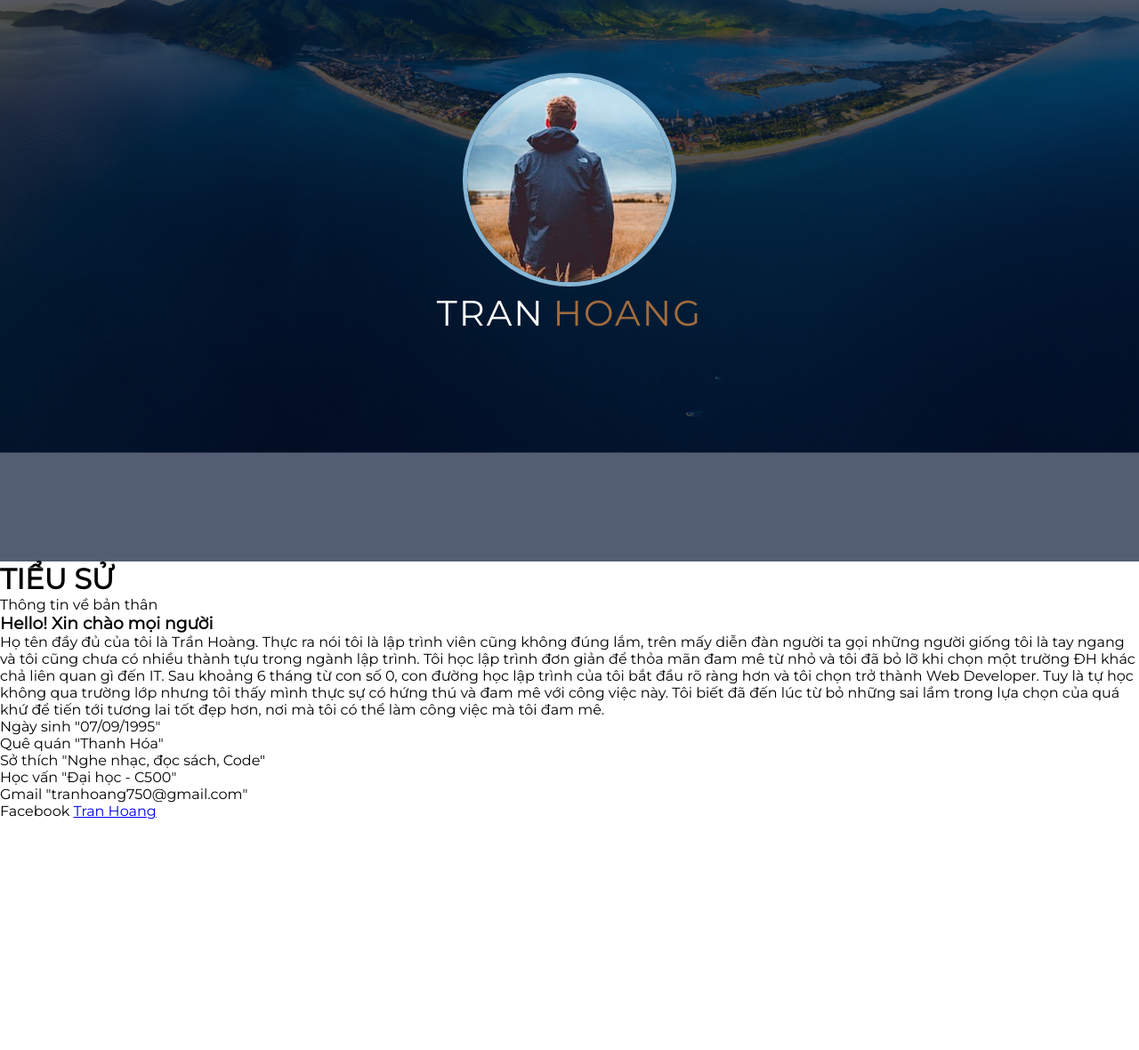
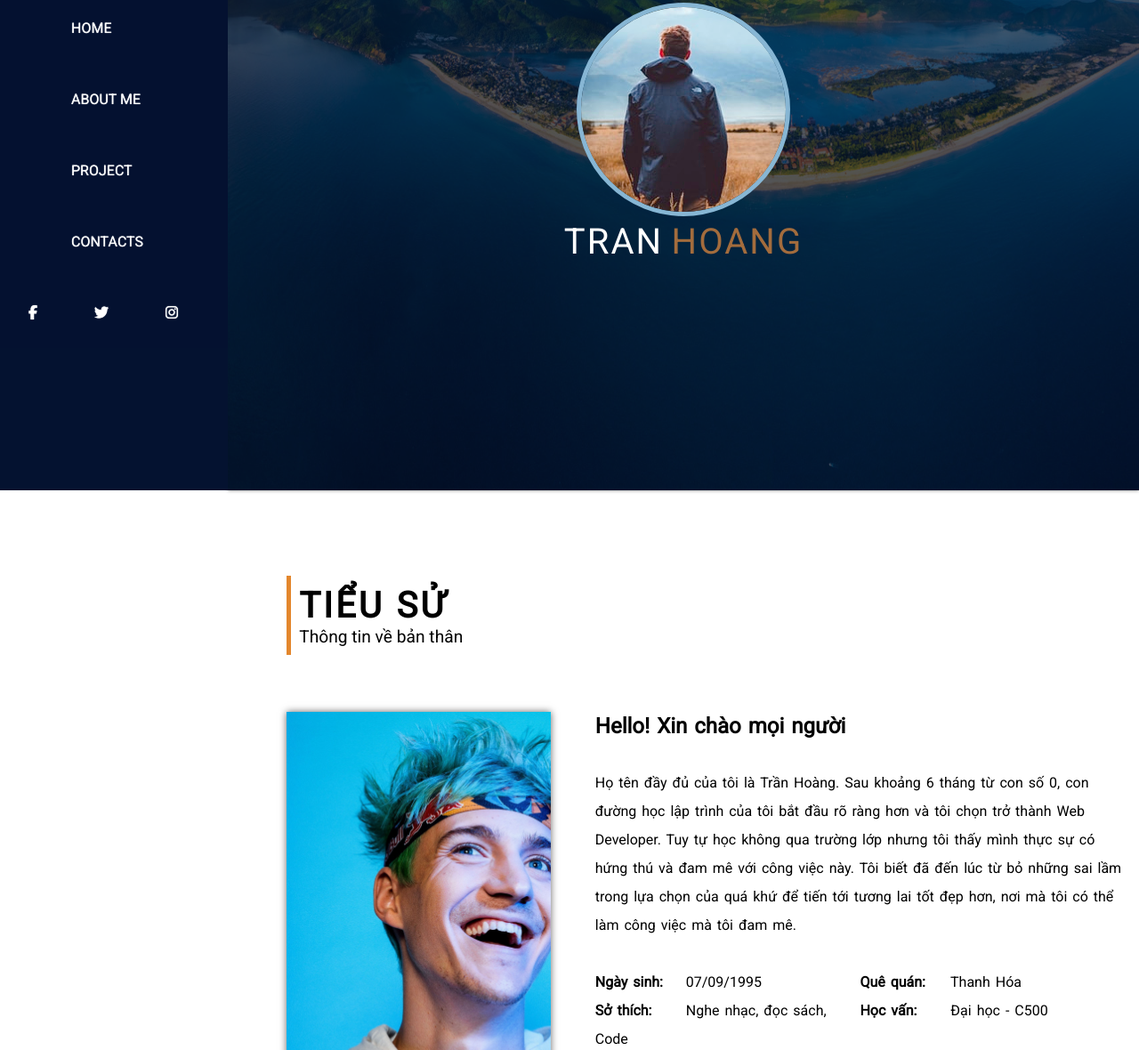
Before and after one commit to tranhoang-C5/first-web, a plain HTML site: page index.html in a window 1280 px wide. Shown: the part 249-1429 px from the top of the page at 89% size. Before the commit the page ends 1170 px from the top, so only its background shows below. Drawn offline with Linux system fonts and the light colour scheme.

Commit message:
xong phan about me, hoc responsive cac component da code

```diff
--- a/index.html
+++ b/index.html
@@ -9,10 +9,11 @@
     <script src="https://kit.fontawesome.com/371cf8a2ca.js" crossorigin="anonymous"></script>
 </head>
 <body>
-    <div id="container">
-    <!--header -->
     <div class="nav-container">
+        <div class="logo">
             <a href="#">TH</a>
+        </div>
+
         <div class="humberger">
             <div class="bar1"></div>
             <div class="bar2"></div>
@@ -30,6 +31,8 @@
             </li>
         </ul>
     </div>
+    <div id="container">
+    <!--header -->
         <!--HEADER -CONTENT-->
         <div class="header-hero">
             <div class="header-background">
@@ -54,7 +57,7 @@
         </div>
         <!--END-HEADER -CONTENT-->
         <!--end header-->
-    </div>
+
 
     <!--ABOUT ME-->
 
@@ -71,84 +74,66 @@
                     <h3 class="slogan">
                         Hello! Xin chào mọi người
                     </h3>
-                <p>Họ tên đầy đủ của tôi là Trần Hoàng. Thực ra nói tôi là lập trình viên cũng không đúng lắm, trên mấy diễn đàn
-                    người ta gọi những người giống tôi là tay ngang và tôi cũng chưa có nhiều thành tựu trong ngành lập trình.
-                    Tôi học lập trình đơn giản để thỏa mãn đam mê từ nhỏ và tôi đã bỏ lỡ khi chọn một trường ĐH khác chả liên quan
-                    gì đến IT. Sau khoảng 6 tháng từ con số 0, con đường học lập trình của tôi bắt đầu rõ ràng hơn và tôi chọn trở
-                    thành Web Developer. Tuy là tự học không qua trường lớp nhưng tôi thấy mình thực sự có hứng thú và đam mê với công
+                    <p>Họ tên đầy đủ của tôi là Trần Hoàng. Sau khoảng 6 tháng từ con số 0, con đường học lập trình của tôi bắt đầu rõ ràng hơn và tôi chọn trở
+                        thành Web Developer. Tuy tự học không qua trường lớp nhưng tôi thấy mình thực sự có hứng thú và đam mê với công
                         việc này. Tôi biết đã đến lúc từ bỏ những sai lầm trong lựa chọn của quá khứ để tiến tới tương lai tốt đẹp hơn,
                         nơi mà tôi có thể làm công việc mà tôi đam mê.
                     </p>
                     <ul>
                         <li>
                             <span>
-                            <label>Ngày sinh</label>
-                            "07/09/1995"
+                                <label>Ngày sinh:</label>
+                                07/09/1995
                             </span>
                         </li>
                         <li>
                             <span>
-                            <label>Quê quán</label>
-                            "Thanh Hóa"
+                                <label>Quê quán:</label>
+                                Thanh Hóa
                             </span>
                         </li>
                         <li>
                             <span>
-                            <label>Sở thích</label>
-                            "Nghe nhạc, đọc sách, Code"
+                                <label>Sở thích:</label>
+                                Nghe nhạc, đọc sách, Code
                             </span>
                         </li>
                         <li>
                             <span>
-                            <label>Học vấn</label>
-                            "Đại học - C500"
+                                <label>Học vấn:</label>
+                                Đại học - C500
                             </span>
                         </li>
                         <li>
                             <span>
-                            <label>Gmail</label>
-                            "tranhoang750@gmail.com"
+                                <label>Gmail:</label>
+                                tranhoang750@gmail.com
                             </span>
                         </li>
                         <li>
                             <span>
-                            <label>Facebook</label>
+                                <label>Facebook:</label>
                                 <a href="https://www.facebook.com/tranhoang95">Tran Hoang</a>
                             </span>
                         </li>
                         <li>
                             <span>
-                            <label></label>
-
+                                <label>Phone:</label>
+                                0359365873
                             </span>
                         </li>
                         <li>
                             <span>
-                            <label></label>
-
-                        </span>
-                    </li>
-                    <li>
-                        <span>
-                            <label></label>
-
-                        </span>
-                    </li>
-                    <li>
-                        <span>
-                            <label></label>
-
+                                <label>Website:</label>
+                                <a href="#">www.myweb.com</a>
                             </span>
                         </li>
                     </ul>
                 </div>
             </div>
-
-
-
+        </div>
 
     </div>
-
 
 
 
--- a/main.js
+++ b/main.js
@@ -36,7 +36,6 @@ function changeBackground(background){
             background[i+1].style.transform = "scale(1)";
             i++;
         }
-        console.log('done');
     },7000)
 }
 changeBackground(topBackground)
--- a/style.css
+++ b/style.css
@@ -1,11 +1,11 @@
-@import url(https://fonts.googleapis.com/css?family=Montserrat&display=swap);
+@import url(https://fonts.googleapis.com/css?family=Roboto:400&display=swap);
 
 *{
     margin:0;
     padding:0;
     box-sizing: border-box;
     list-style-type: none;
-    font-family: 'Montserrat', sans-serif;
+    font-family: 'Roboto', sans-serif;
 }
 
 .nav-container{ /*topnav style*/
@@ -16,7 +16,9 @@
     display: flex;
     justify-content: space-between;
     align-items: center;
-    position: relative;
+    position: fixed;
+    top:0;
+    z-index: 9999;
 }
 
 .nav-container a{     /*logo style*/
@@ -96,6 +98,64 @@
 }
 /*end dropdown*/
 
+/*responsive nav*/
+@media only screen and (min-width: 1024px){
+
+    .nav-container{
+        flex-direction: column;
+        position: fixed;
+        left: 0;
+        top:0;
+        height: 100vh;
+        width: 16rem;
+        justify-content: flex-start;
+    }
+
+    .logo{
+        display: flex;
+        justify-content: center;
+        align-items: center;
+        text-align: center;
+        width: 100%;
+        height: 15rem;
+        border-bottom: 1px solid #153479;
+    }
+    .logo a{
+        font-size: 5rem;
+    }
+    #container{
+        margin-left: 16rem;
+    }
+    .humberger{
+        display: none;
+    }
+    .dropdown{
+        position: static;
+        opacity: 1;
+        transform: translateY(0) scaleY(1);
+        display: flex;
+        justify-content: space-around;
+        height: 50vh;
+
+    }
+    .dropdown li{
+        padding-left: 3em;
+        text-transform: uppercase;
+        font-weight: 400;
+    }
+    .dropdown li:last-child{
+        display: flex;
+        padding-left: 0;
+    }
+    .dropdown li a{
+        font-size: 1em;
+        transition: 0.3s;
+    }
+    .dropdown li a:hover{
+        color: #ec9b3b;
+    }
+  }
+
 /*style header content*/
 
 .header-hero{
@@ -107,6 +167,7 @@
     position: relative;
     align-items: center;
     justify-content: center;
+    box-shadow: 0 0 4px gray;
 }
 
 /*background*/
@@ -124,7 +185,7 @@
     z-index: -1;
 }
 .header-img-wraper img{
-    width: 100%;
+    height: 100%;
     position: absolute;
     opacity: 0;
     transition: opacity 0.2s;
@@ -166,3 +227,117 @@
 .my-name span:last-child{
     color: #A36C3D;
 }
+
+/*ABOUT ME*/
+
+.about-me-container{
+    padding: 6rem 1rem;
+}
+
+.about-me-title{
+    margin-left: 5%;
+    padding: 0.6rem;
+    border-left: 5px solid #E3872D ;
+}
+.about-me-title h1{
+    font-weight: 900;
+    letter-spacing: 3px;
+    word-spacing: 1px;
+    font-size: 2.5rem;
+}
+.about-me-title span{
+    font-size: 1.2rem;
+}
+
+
+/*ID card*/
+.id-card{
+    display: flex;
+    margin-top: 4em ;
+}
+
+.id-card-content{
+    line-height: 2em;
+    word-spacing: 2px;
+}
+.slogan{
+    font-size: 1.5rem;
+}
+.id-card-content{
+    width: 100%;
+}
+.id-card-content p{
+    padding: 2em 0;
+}
+.id-card-content ul{
+    display: flex;
+    width: 100%;
+    flex-wrap: wrap;
+}
+
+.id-card-content ul li{
+    width: 100%;
+}
+.id-card-content ul li label{
+    display: inline-block;
+    font-weight: bold;
+    width: 6rem;
+}
+
+
+/*avatar2*/
+.avatar2{
+    width: 30%;
+    padding-top: 30%;
+    margin:0 5%;
+    background: url(./img/avatar2.jpg);
+    background-size: cover;
+    display: none;
+    box-shadow: 0 0 8px rgb(104, 103, 103);
+}
+
+@media only screen and (min-width:640px){
+    .header-img-wraper img{
+        width: 100%;
+    }
+}
+@media only screen and (min-width:768px){
+    .avatar2{
+        display: none;
+    }
+    .id-card-content{
+        width: 100%;
+        margin-left: 5%;
+    }
+    .id-card-content ul li{
+        width: 50%;
+    }
+    .header-img-wraper img{
+        width: 100%;
+    }
+}
+
+@media only screen and (min-width:1200px){
+    .avatar2{
+        display: block;
+    }
+    .id-card-content{
+        width: 60%;
+        margin-left: 0%;
+    }
+    .id-card-content ul li{
+        width: 50%;
+    }
+}
+
+/* .nav-container{
+    display: none;
+}
+#container{
+    margin-left: 0;
+}
+
+ */
+
+
+/*END ABOUT ME*/
```
Also changed, not shown: img/avatar2.jpg (added). Lines whose indentation alone changed are shown as unchanged.
